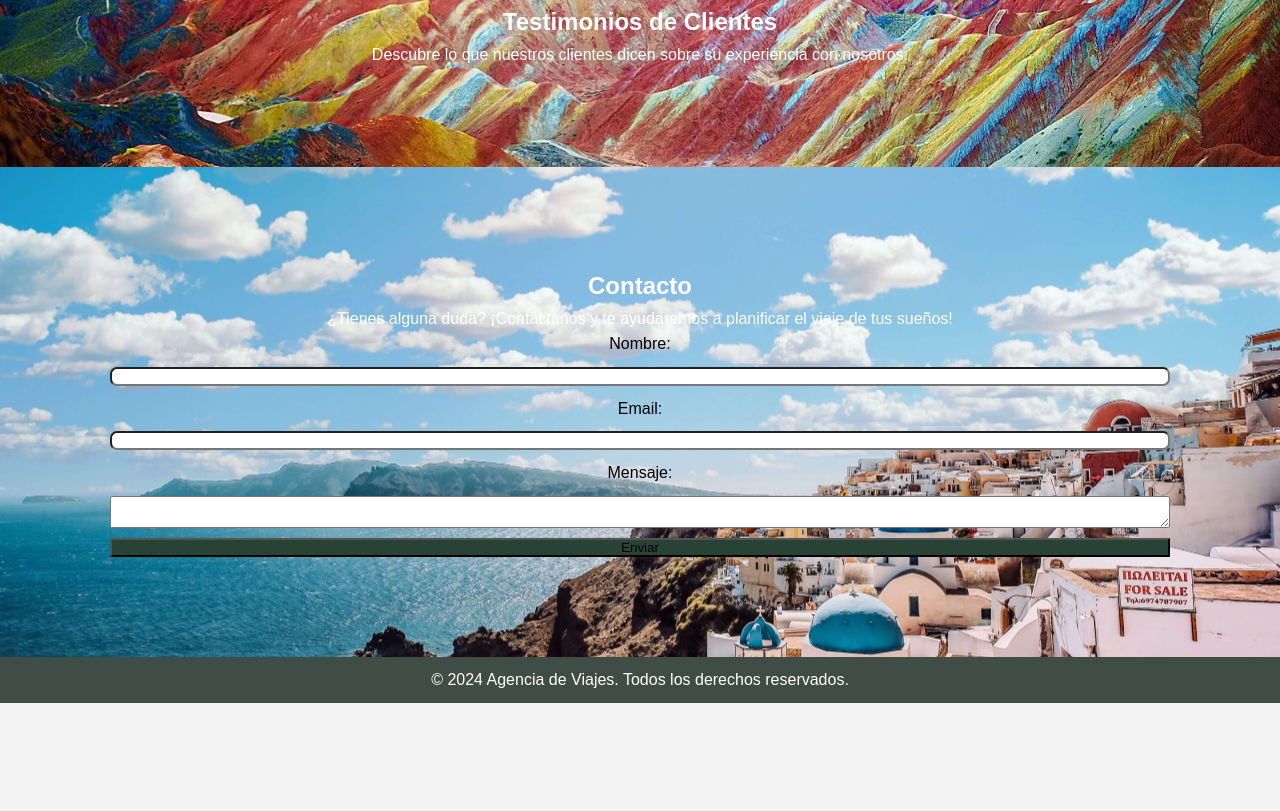
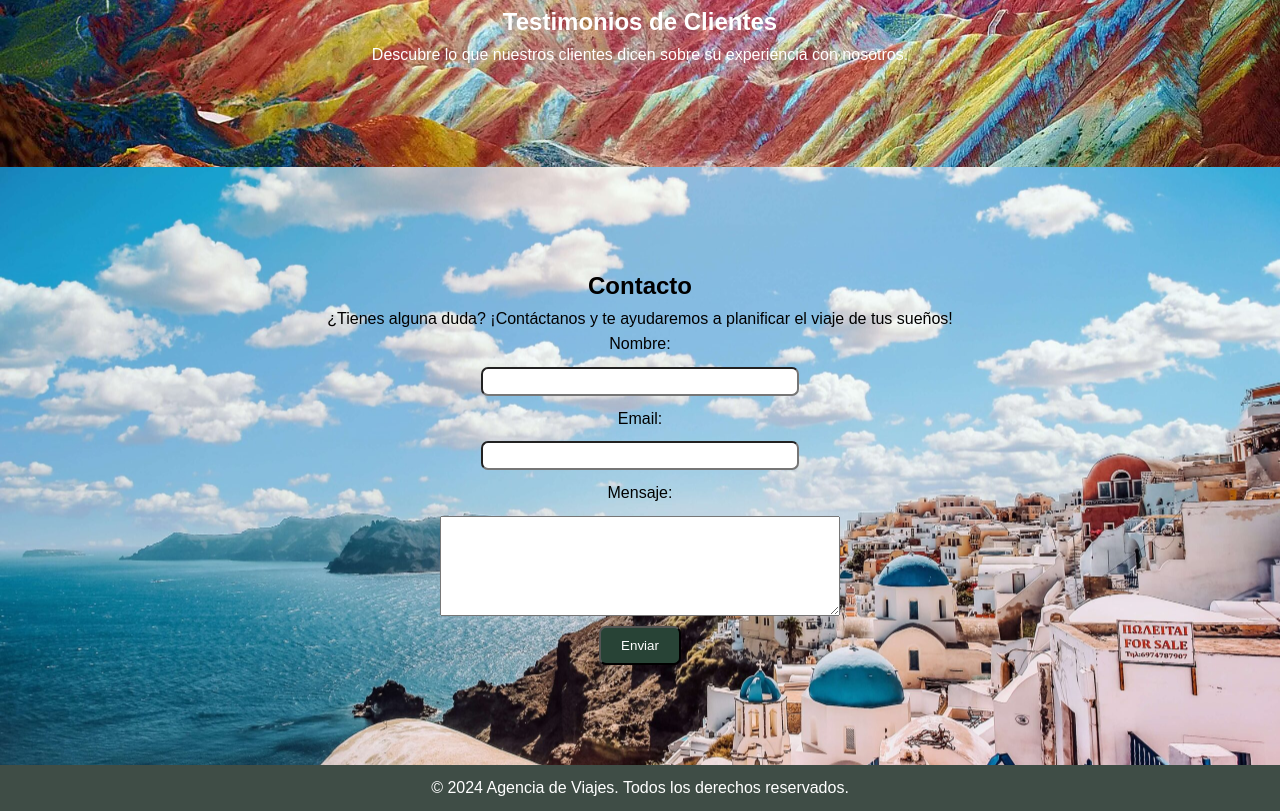
Before and after one commit to AndresACP/UADE-web, a plain HTML site: page index.html in a window 1280 px wide. Shown: the part 744-1555 px from the top of the page. Before the commit the page ends 1447 px from the top, so only its background shows below. Drawn offline with Linux system fonts and the light colour scheme.

Commit message:
cambiando estilos de los inputs

```diff
--- a/styles.css
+++ b/styles.css
@@ -68,6 +68,7 @@ section {
 
 .seccion-con-fondo-contacto {
     background-image: url('Fotos/grecia.jpg');
+    color: black;
 }
 
 footer {
@@ -93,6 +94,7 @@ header > div{
     gap: 10px;
     justify-content: center;
     margin: 0px 90px;
+    align-items: center;
 }
 
 .formulario > label {
@@ -101,8 +103,18 @@ header > div{
 
 .formulario > input {
     border-radius: 7px;
+    width: 30%;
+    padding: 5px;
 }
 
 .formulario > button {
     background-color: #284336;
+    padding: 10px 20px 10px 20px;
+    border-radius: 7px;
+    color: white;
 }
+
+#mensaje {
+    width: 400px;
+    height: 100px;
+}
```
